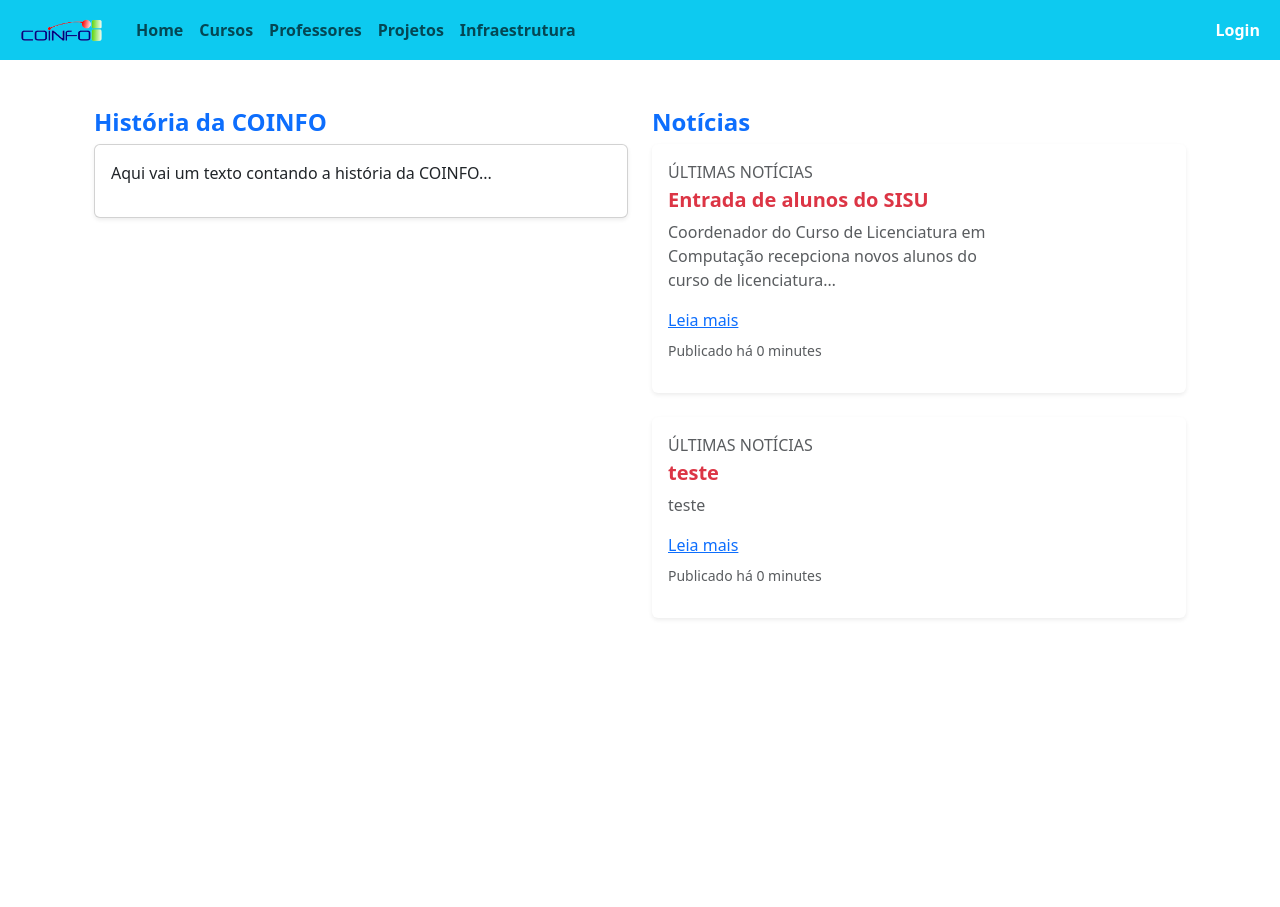
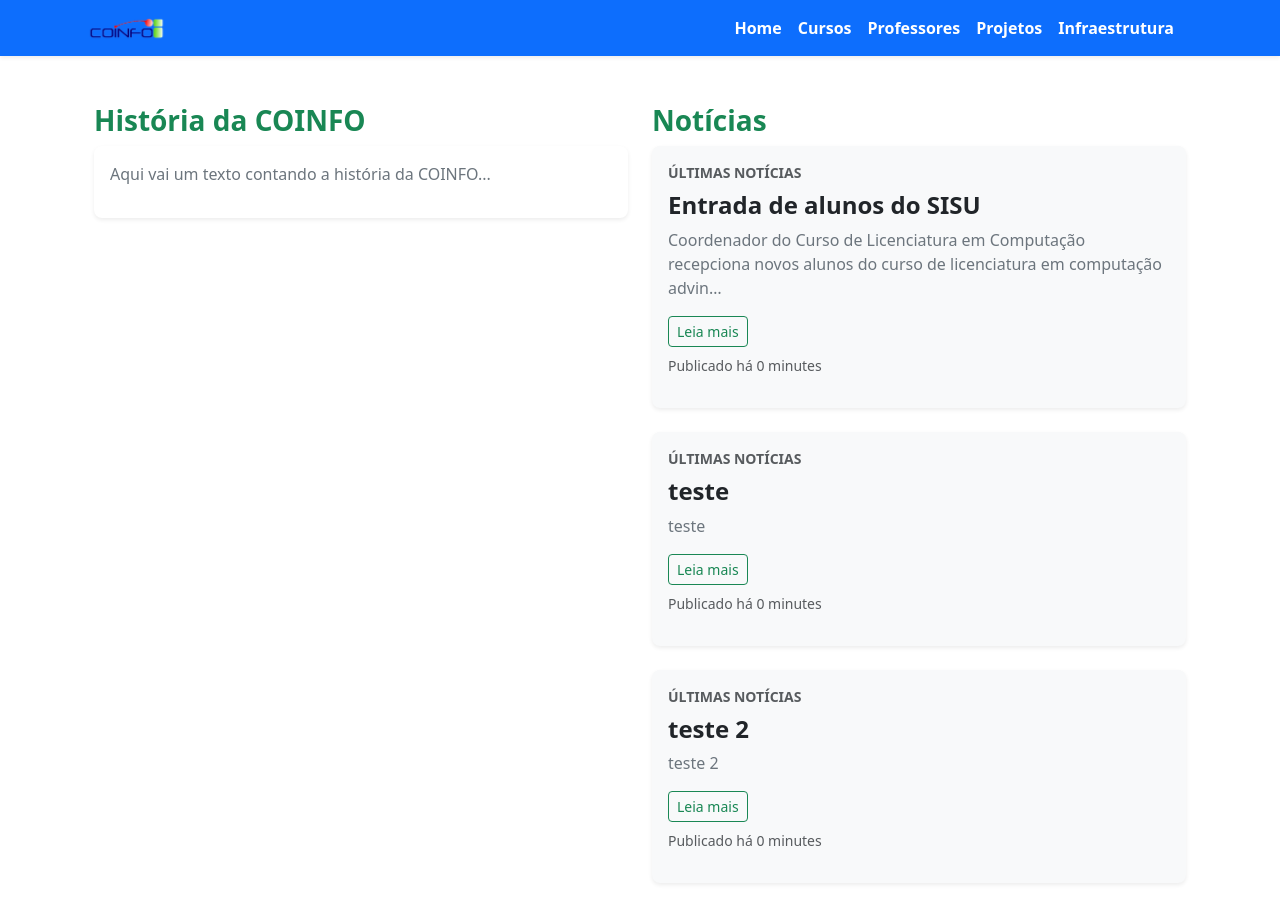
Before and after one commit to gabrielmenezes30/coinfo, a Django app: page / in a window 1280 px wide. Before the commit the page ends 800 px from the top, so only its background shows below. Run offline with Django 5.2, Linux system fonts and the light colour scheme; data comes from the database, SQL or seed files in the repository; some libraries are stand-ins or nearby versions.

Commit message:
Alteração do Layout

```diff
--- a/sistema/templates/base.html
+++ b/sistema/templates/base.html
@@ -6,49 +6,52 @@
     <meta charset="UTF-8">
     <meta name="viewport" content="width=device-width, initial-scale=1.0">
     <link rel="stylesheet" href="{% static 'css/bootstrap.min.css' %}">
-    <title>{% block title %} {% endblock %}</title>
+    <title>{% block title %}COINFO{% endblock %}</title>
 </head>
 <body>
     <header>
-        <nav class="navbar navbar-expand-lg navbar-light bg-info fw-semibold">
-            <div class="container-fluid">
-                <a class="navbar-brand" href="{% url 'home' %}">
-                    <img src="{% static 'assets/coinfo_png.png' %}" alt="Logo COINFO" width="100">
+        <nav class="navbar navbar-expand-lg navbar-dark bg-primary shadow-sm">
+            <div class="container">
+                <!-- Logo -->
+                <a class="navbar-brand d-flex align-items-center" href="{% url 'home' %}">
+                    <img src="{% static 'assets/coinfo_png.png' %}" alt="Logo COINFO" width="90" class="me-2">
                 </a>
-                <button class="navbar-toggler" type="button" data-bs-toggle="collapse" data-bs-target="#navbarNav" aria-controls="navbarNav" aria-expanded="false" aria-label="Toggle navigation">
+
+                <!-- Botão Mobile -->
+                <button class="navbar-toggler" type="button" data-bs-toggle="collapse" data-bs-target="#navbarNav"
+                        aria-controls="navbarNav" aria-expanded="false" aria-label="Toggle navigation">
                     <span class="navbar-toggler-icon"></span>
                 </button>
+
+                <!-- Itens do Menu -->
                 <div class="collapse navbar-collapse" id="navbarNav">
-                    <ul class="navbar-nav me-auto">
+                    <ul class="navbar-nav ms-auto">
                         <li class="nav-item">
-                            <a class="nav-link" href="{% url 'home' %}">Home</a>
+                            <a class="nav-link text-white fw-semibold" href="{% url 'home' %}">Home</a>
                         </li>
                         <li class="nav-item">
-                            <a class="nav-link" href="{% url 'cursos' %}">Cursos</a>
+                            <a class="nav-link text-white fw-semibold" href="{% url 'cursos' %}">Cursos</a>
                         </li>
                         <li class="nav-item">
-                            <a class="nav-link" href="{% url 'professores_list' %}">Professores</a>
+                            <a class="nav-link text-white fw-semibold" href="{% url 'professores_list' %}">Professores</a>
                         </li>
                         <li class="nav-item">
-                            <a class="nav-link" href="#">Projetos</a>
+                            <a class="nav-link text-white fw-semibold" href="#">Projetos</a>
                         </li>
                         <li class="nav-item">
-                            <a class="nav-link" href="#">Infraestrutura</a>
+                            <a class="nav-link text-white fw-semibold" href="#">Infraestrutura</a>
                         </li>
                     </ul>
 
-                    <ul class="navbar-nav">
+                    <!-- Login / Logout -->
+                    <ul class="navbar-nav ms-lg-3">
                         {% if user.is_authenticated %}
                         <li class="nav-item">
                             <form method="post" action="{% url 'logout' %}">
                                 {% csrf_token %}
-                                <button type="submit" class="btn btn-danger nav-link text-white">Logout</button>
+                                <button type="submit" class="btn btn-danger text-white fw-semibold">Logout</button>
                             </form>
                         </li>
-                        {% else %}
-                            <li class="nav-item">
-                                <a class="nav-link btn btn-success text-white" href="{% url 'login' %}">Login</a>
-                            </li>
                         {% endif %}
                     </ul>
                 </div>
--- a/sistema/templates/index.html
+++ b/sistema/templates/index.html
@@ -2,42 +2,36 @@
 
 {% block content %}
 
-<div class="container mt-4">
-    <div class="row mt-5">
+<div class="container mt-5">
+    <div class="row">
+        <!-- Seção de História -->
         <div class="col-md-6">
-            <h4 class="text-primary fw-bold">História da COINFO</h4>
-            <div class="card shadow-sm">
+            <h3 class="text-success fw-bold">História da COINFO</h3>
+            <div class="card shadow-sm border-0 rounded-3 bg-white">
                 <div class="card-body">
-                    <p>Aqui vai um texto contando a história da COINFO...</p>
+                    <p class="text-secondary">Aqui vai um texto contando a história da COINFO...</p>
                 </div>
             </div>
         </div>
 
+        <!-- Seção de Notícias -->
         <div class="col-md-6">
             {% if user.is_staff or user.is_superuser %}
                 <a href="{% url 'cadastrar_noticia' %}" class="btn btn-success mb-3">+ Cadastrar Notícia</a>
             {% endif %}
 
-            <h4 class="text-primary fw-bold">Notícias</h4>
+            <h3 class="text-success fw-bold">Notícias</h3>
 
             {% for noticia in noticias %}
-                <div class="card mb-4 border-0 shadow-sm">
-                    <div class="row g-0">
-                        <!-- Imagem da notícia -->
-
-
-                        <!-- Texto da notícia -->
-                        <div class="col-md-8">
-                            <div class="card-body">
-                                <p class="text-muted text-uppercase mb-1">Últimas notícias</p>
-                                <h5 class="text-danger fw-bold">{{ noticia.titulo }}</h5>
-                                <p class="text-muted">{{ noticia.conteudo|truncatechars:100 }}</p>
-                                <a href="{% url 'detalhe_noticia' noticia.id %}" class="text-primary">Leia mais</a>
-                                <p class="text-muted small mt-2">Publicado há {{ noticia.data_publicacao|timesince }}</p>
-                            </div>
-                        </div>
-                    </div>
+            <div class="card mb-4 border-0 shadow-sm rounded-3 bg-light">
+                <div class="card-body">
+                    <p class="text-muted text-uppercase fw-semibold small mb-2">Últimas Notícias</p>
+                    <h4 class="text-dark fw-bold">{{ noticia.titulo }}</h4>
+                    <p class="text-secondary">{{ noticia.conteudo|truncatechars:120 }}</p>
+                    <a href="{% url 'detalhe_noticia' noticia.id %}" class="btn btn-outline-success btn-sm">Leia mais</a>
+                    <p class="text-muted small mt-2"><i class="fas fa-clock"></i> Publicado há {{ noticia.data_publicacao|timesince }}</p>
                 </div>
+            </div>
             {% empty %}
                 <p class="text-muted">Nenhuma notícia disponível no momento.</p>
             {% endfor %}
```
Also changed, not shown: db.sqlite3.
